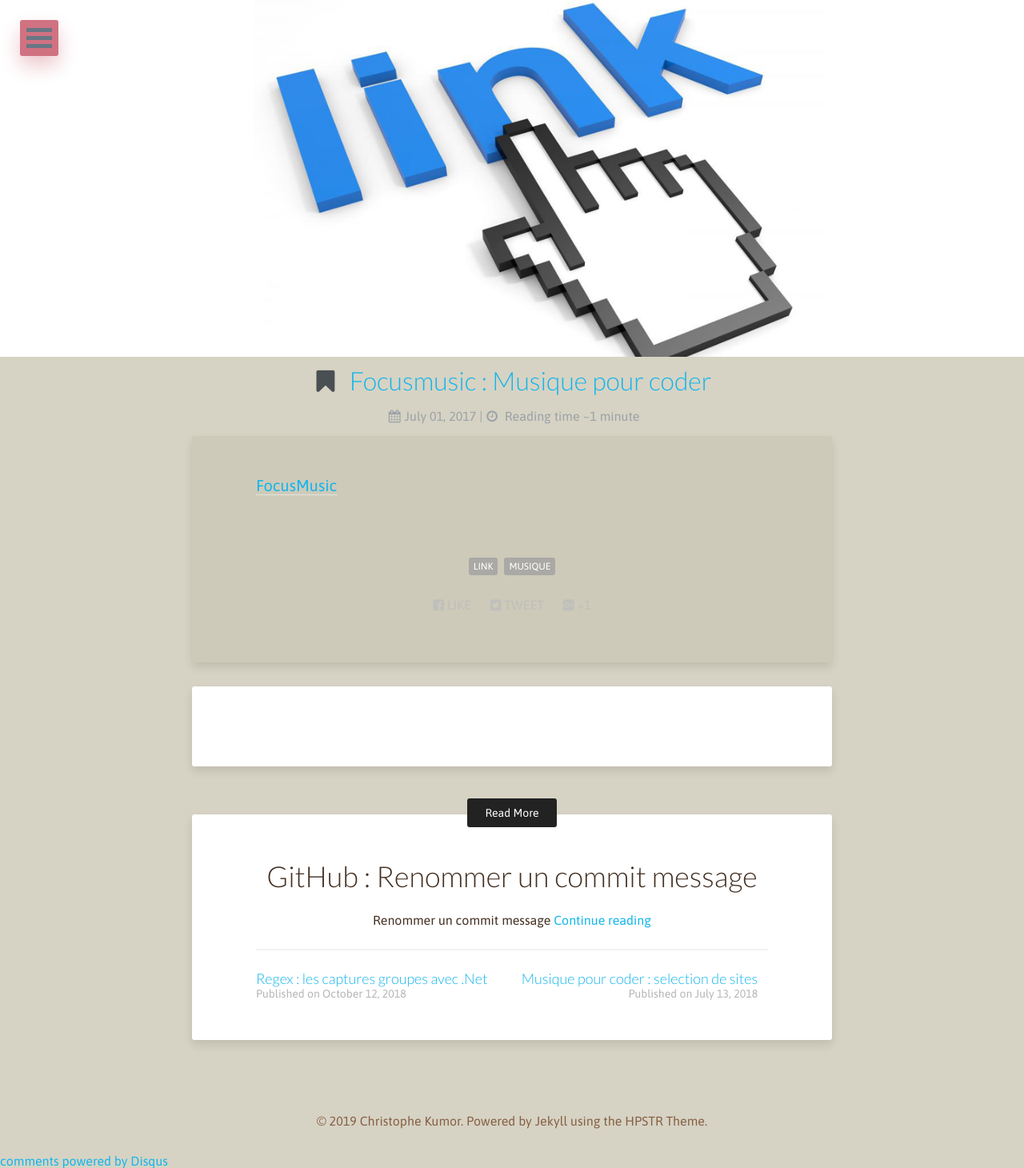
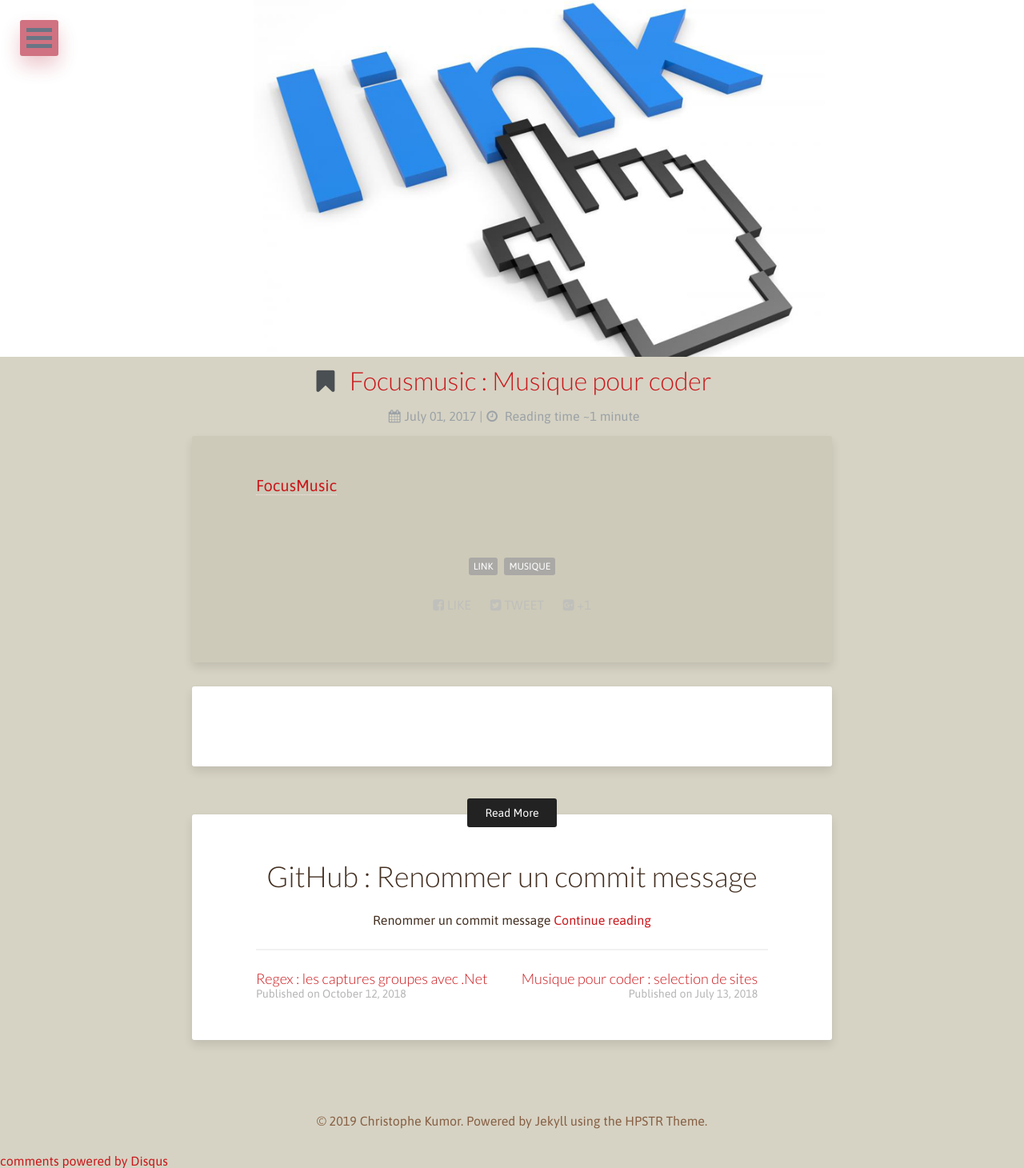
Before and after one commit to christophekumor/christophekumor.github.io, a Jekyll site: the page built from _posts/2017/2017-07-01-links.md, in a window 1280 px wide. Shown: the whole page at 80% size. Built offline with Jekyll 4.4.1, drawn with Linux system fonts in a browser that asks for light colours; nearby versions of some CDN libraries; comment, search, counter and statistics services are not loaded.

Commit message:
change link color

```diff
--- a/_sass/_variables.scss
+++ b/_sass/_variables.scss
@@ -48,7 +48,7 @@ $post-color                      : #cdcab9; //#e8e8e8; - 272822
 $text-color                      : #432f21;//rgba(#222,0.8);
 $comp-color                      : complemednt(#222);
 $border-color                    : lighten($base-color,60);
-$link-color                      : #13B5EC;//#F92672;//rgba//(#222,0.8);
+$link-color                      : #CA171B;//#F92672;//rgba//(#222,0.8);
 
 $primary                         : #222;
 $success                         : #5cb85c;
```
